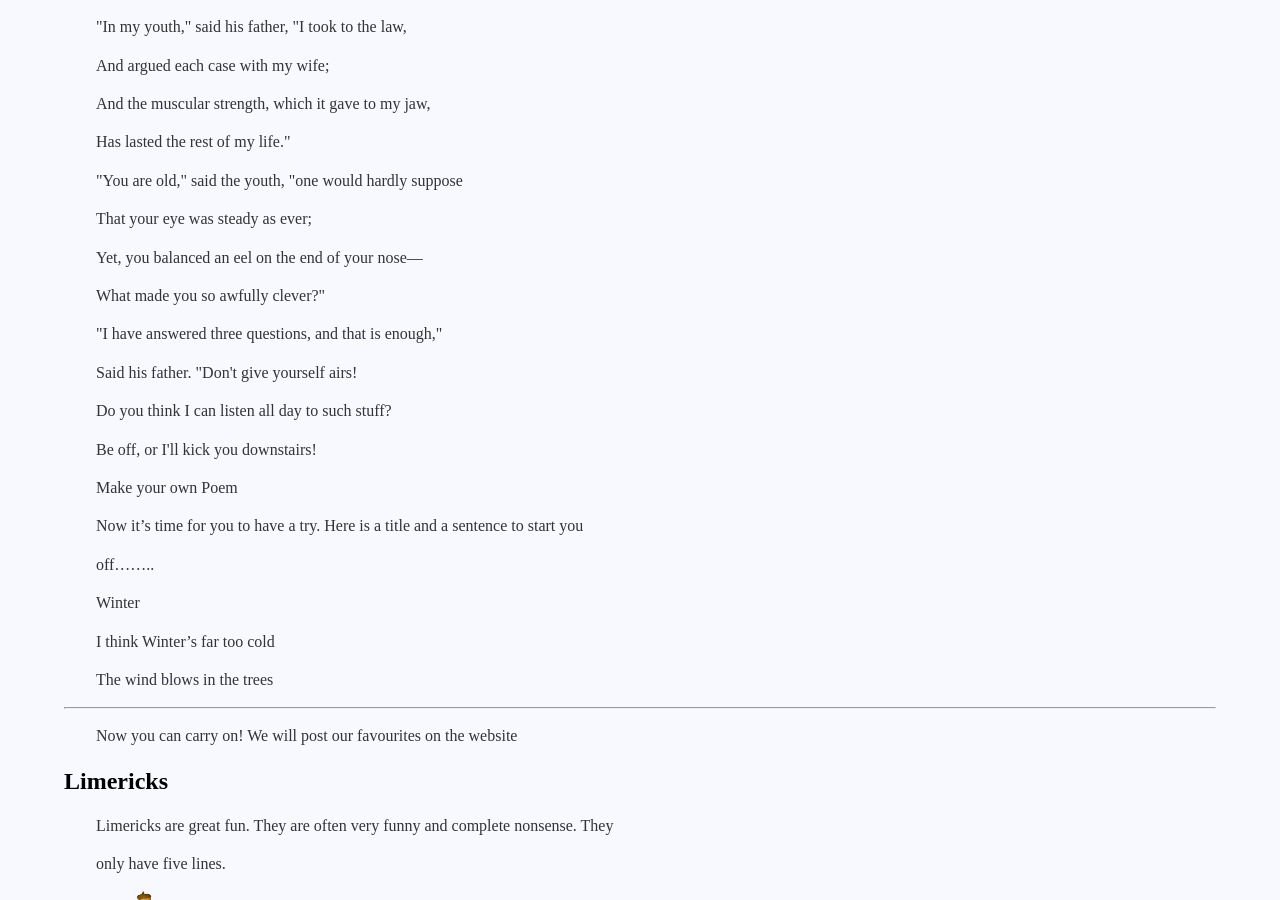
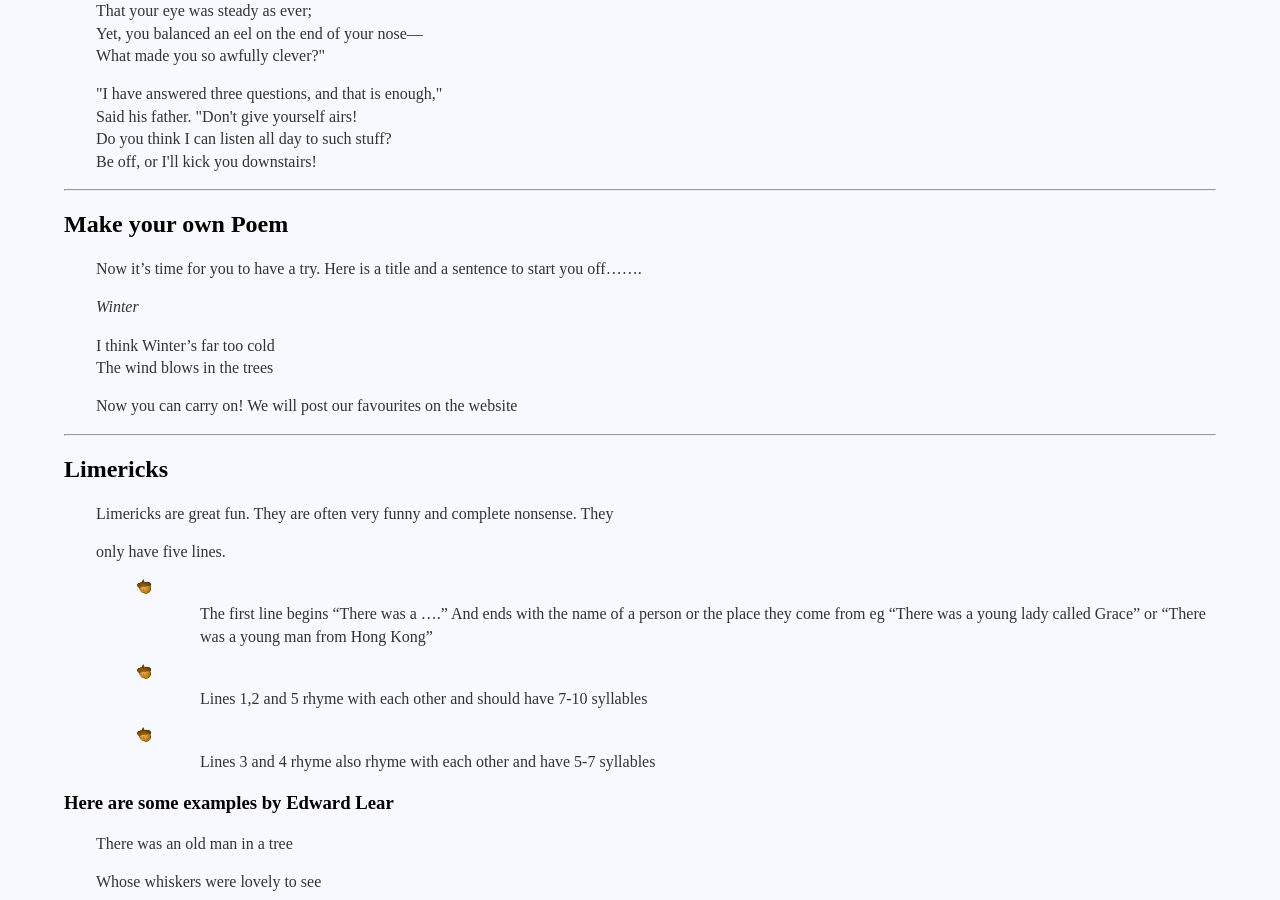
Before and after one commit to JohnPickerill/tutor, a Jekyll site: the page built from poetry.md, in a window 1280 px wide and 900 px high, scrolled down 1674 px. Built offline with Jekyll 4.4.1, drawn with Linux system fonts in a browser that asks for light colours.

Commit message:
morepages

```diff
--- a/poetry.md
+++ b/poetry.md
@@ -59,68 +59,51 @@ But, now that I&#39;m perfectly sure I have none,
 Why, I do it again and again.&quot;
 
 &quot;You are old,&quot; said the youth, &quot; as I mentioned before,
-
 And have grown most uncommonly fat;
-
 Yet you turned a back somersault in at the door—
-
 Pray, what is the reason of that?&quot;
 
 &quot;In my youth,&quot; said the sage, as he shook his grey locks,
-
 &quot;I kept all my limbs very supple
-
 By the use of this ointment—one shilling the box—
-
 Allow me to sell you a couple?&quot;
 
 &quot;You are old,&quot; said the youth, &quot; and your jaws are too weak
-
 For anything tougher than suet;
-
 Yet you finished the goose, with the bones and the back—
-
 Pray, how did you manage to do it?&quot;
 
 &quot;In my youth,&quot; said his father, &quot;I took to the law,
-
 And argued each case with my wife;
-
 And the muscular strength, which it gave to my jaw,
-
 Has lasted the rest of my life.&quot;
 
 &quot;You are old,&quot; said the youth, &quot;one would hardly suppose
-
 That your eye was steady as ever;
-
 Yet, you balanced an eel on the end of your nose—
-
 What made you so awfully clever?&quot;
 
 &quot;I have answered three questions, and that is enough,&quot;
-
 Said his father. &quot;Don&#39;t give yourself airs!
-
 Do you think I can listen all day to such stuff?
-
 Be off, or I&#39;ll kick you downstairs!
-
-Make your own Poem
-
-Now it’s time for you to have a try. Here is a title and a sentence to start you
-
-off……..
-
-Winter
-
-I think Winter’s far too cold
-
-The wind blows in the trees
 
 ---
 
+## Make your own Poem
+
+Now it’s time for you to have a try. Here is a title and a sentence to start you off…….
+
+*Winter*
+
+I think Winter’s far too cold
+The wind blows in the trees
+
+
+
 Now you can carry on! We will post our favourites on the website
+
+---
 
 ## Limericks
 
@@ -151,7 +134,7 @@ To make themselves nests on that tree!
 
 ----
 
-Here is another
+### Here is another
 
 There is a Young Lady whose nose
 
```
